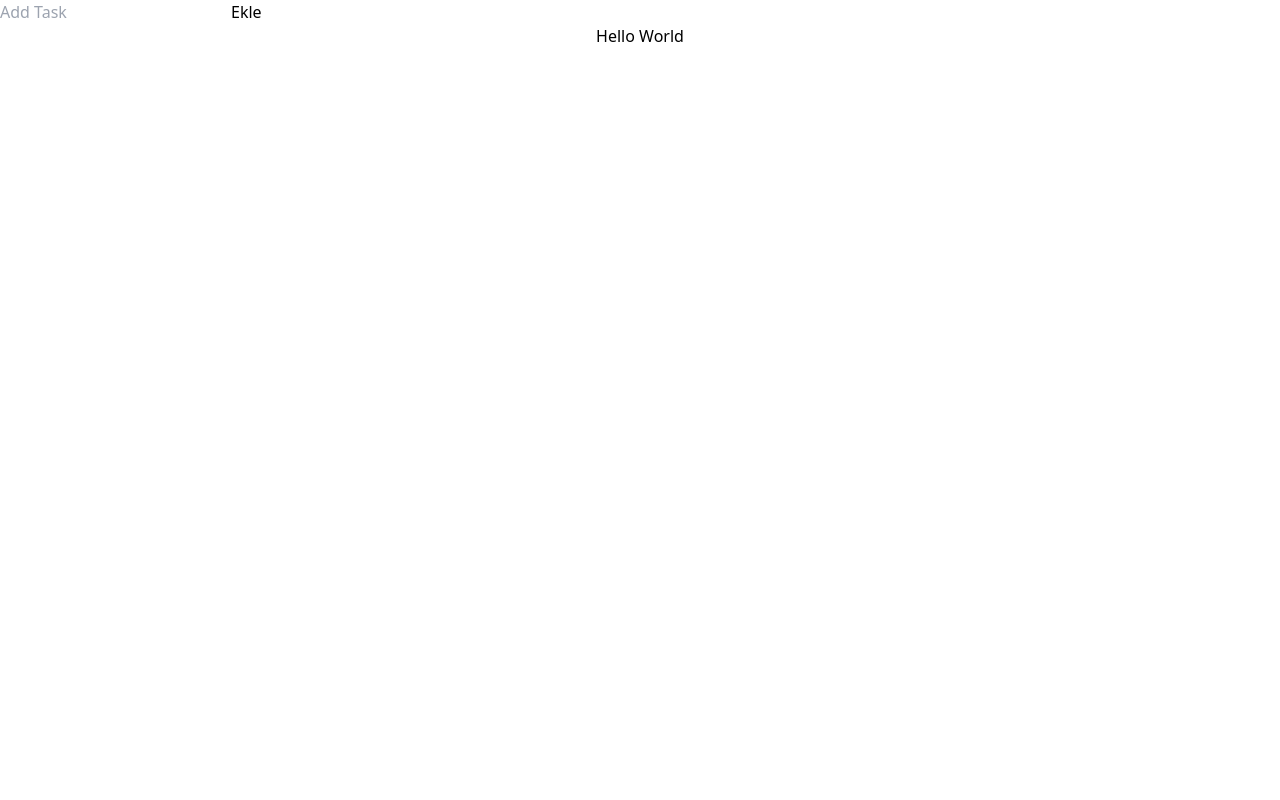
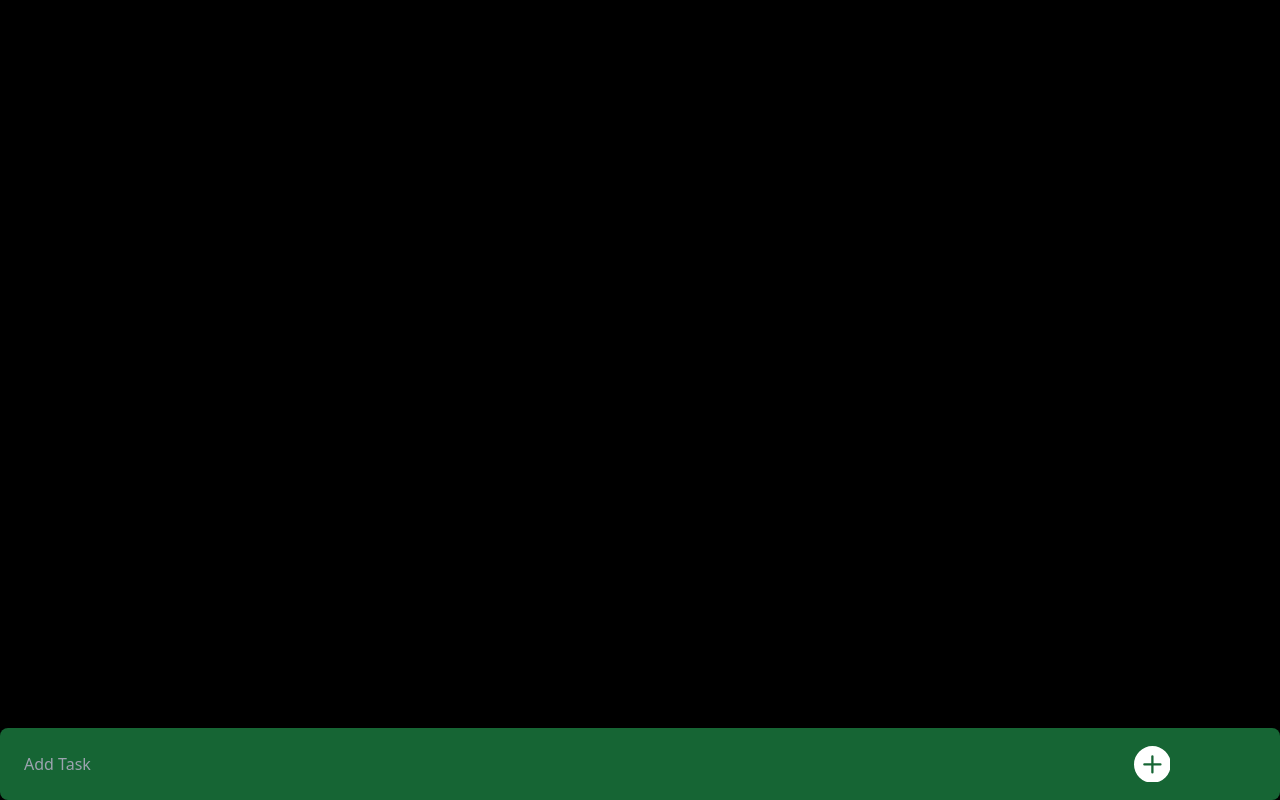
Before and after one commit to yourcasualdev/todoapp, a React (Create React App) app: page / in a window 1280 px wide. Built offline with nearby package versions, Linux system fonts and the light colour scheme.

Commit message:
Add task task visuals

```diff
--- a/package.json
+++ b/package.json
@@ -8,6 +8,7 @@
     "@testing-library/user-event": "^13.5.0",
     "react": "^18.1.0",
     "react-dom": "^18.1.0",
+    "react-icons": "^4.3.1",
     "react-scripts": "5.0.1",
     "web-vitals": "^2.1.4"
   },
--- a/src/App.js
+++ b/src/App.js
@@ -1,12 +1,10 @@
-import AddTask from "./components/AddTask/AddTask";
-import TaskList from "./components/TaskList/TaskList";
+import { TaskList, AddTask } from './components';
 
 function App() {
   return (
-    <div className="App">
+    <div className="bg-black min-h-screen text-white">
       <TaskList />
       <AddTask />
-      <h1 className="text-center">Hello World</h1>
     </div>
   );
 }
--- a/src/components/AddTask/AddTask.js
+++ b/src/components/AddTask/AddTask.js
@@ -1,5 +1,6 @@
-import React, { useState, useEffect } from "react";
+import React, { useState } from "react";
 import { useTaskContext } from "../../context/taskContext";
+import { BsFillPlusCircleFill } from 'react-icons/bs'
 
 const AddTask = () => {
   const { add_task } = useTaskContext();
@@ -17,17 +18,18 @@ const AddTask = () => {
   };
 
   return (
-    <div>
-      <form>
+    <form className="bg-green-800 fixed flex w-full h-[5vh] min-h-[4.5rem] sm:h-[5vh] px-4 rounded-lg bottom-0 grid-cols-3">
       <input
         type="text"
         placeholder="Add Task"
         value={task_text}
         onChange={(e) => handleChange(e)}
+        className="flex-auto px-2 py-1 w-[80vw] rounded-l-lg bg-transparent border-transparent outline-none"
       />
-        <button onClick={(e) => handleSubmit(e)}>Ekle</button>
+      <button onClick={(e) => handleSubmit(e)} className={"flex-auto w-[20wv] outline-none"}>
+        <BsFillPlusCircleFill className="text-white text-[2.3rem]" />
+      </button>
     </form>
-    </div>
   );
 };
 
--- a/src/components/Task/Task.js
+++ b/src/components/Task/Task.js
@@ -1,11 +1,16 @@
 import { useTaskContext } from "../../context/taskContext";
 
-const Task = (task) => {
-  const { delete_task } = useTaskContext();
+const Task = ({ task }) => {
+  const { deleteTask, toggleTask } = useTaskContext();
   return (
-    <div key={task.task_id}>
+    <div className="cursor-pointer bg-[#9999993d]" key={task.task_id} onClick={() => toggleTask(task.task_id)}>
       <h2>{task.task_text}</h2>
-      <button onClick={() => { delete_task(task.task_id) }}>Delete Task</button>
+      {task.task_is_completed ? (
+        <p>Completed</p>
+      ) : (
+        <p>Not Completed</p>
+      )}
+      <button onClick={() => { deleteTask(task.task_id) }}>Delete Task</button>
     </div>
   )
 }
--- a/src/components/TaskList/TaskList.js
+++ b/src/components/TaskList/TaskList.js
@@ -5,7 +5,7 @@ import { useTaskContext } from '../../context/taskContext'
 const TaskList = () => {
   const { tasks } = useTaskContext()
   return (
-    <div>
+    <div className='h-[95vh] overflow-y-auto'>
       {tasks.map((task) => {
         return <Task key={task.task_id} task={task} />
       }
--- a/src/components/index.js
+++ b/src/components/index.js
@@ -0,0 +1,3 @@
+export { default as AddTask } from './AddTask/AddTask';
+export { default as TaskList } from './TaskList/TaskList';
+export { default as Task } from './Task/Task';
--- a/src/context/taskContext.js
+++ b/src/context/taskContext.js
@@ -4,14 +4,22 @@ const TaskContext = createContext();
 
 const TaskProvider = ({ children }) => {
     const [tasks, setTasks] = useState([]);
+    const [update, setUpdate] = useState(false);
 
     useEffect(() => {
         setTasks(JSON.parse(localStorage.getItem("tasks")) || []);
-    }, []);
+    }, [update]);
 
+    const refresh_tasks = () => {
+        setUpdate(!update);
+    }
 
 
     const add_task = (task_text) => {
+        if (task_text === "" || typeof (task_text) !== "string") {
+            return;
+        }
+
         let tasks = JSON.parse(localStorage.getItem('tasks')) || [];
 
         const task = {
@@ -22,6 +30,7 @@ const TaskProvider = ({ children }) => {
 
         tasks.push(task);
         localStorage.setItem('tasks', JSON.stringify(tasks));
+        refresh_tasks();
     }
 
     const get_tasks = () => {
@@ -53,7 +62,8 @@ const TaskProvider = ({ children }) => {
         tasks,
         add_task,
         deleteTask,
-        toggleTask
+        toggleTask,
+        refresh_tasks
     }
 
     return (
--- a/src/index.js
+++ b/src/index.js
@@ -1,9 +1,7 @@
 import React from 'react';
 import ReactDOM from 'react-dom/client';
 import App from './App';
-import  TaskProvider  from './context/taskContext';
-import { createContext, useContext, useState } from "react";
-
+import TaskProvider from './context/taskContext';
 import './index.css';
 
 
```
Also changed, not shown: 1 other file (tests, documents, lock files or other folders). Lines whose indentation alone changed are shown as unchanged.
